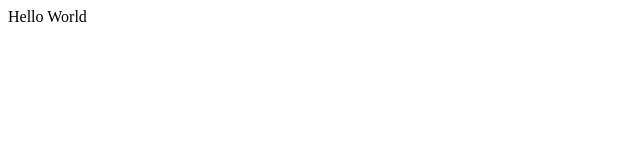
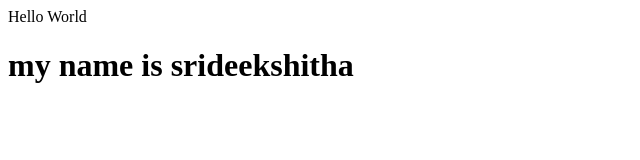
Before and after one commit to sri-anisha/srianisha2, a plain HTML site: page index.html in a window 1280 px wide. Shown: the whole page, without its empty margins (0-640 px from the left). Drawn offline with Linux system fonts and the light colour scheme.

Commit message:
add deekshitha

```diff
--- a/index.html
+++ b/index.html
@@ -1 +1,2 @@
 <p> Hello World</p>
+<h1> my name is srideekshitha</h1>
```
